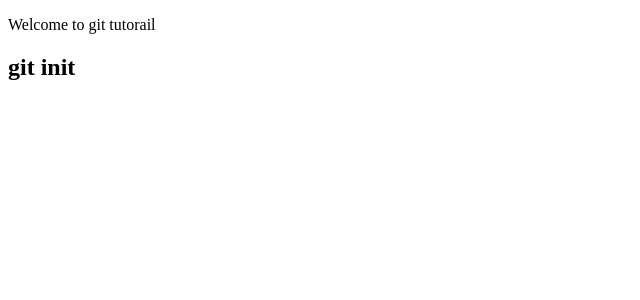
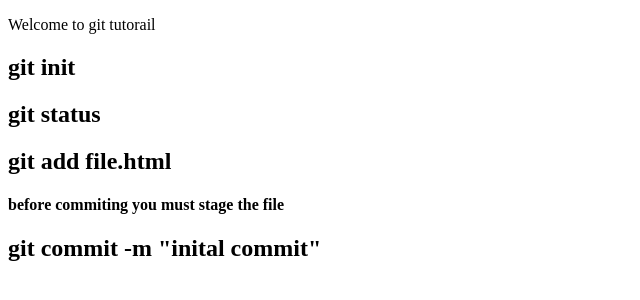
Before and after one commit to NagoriMustakim/git-tut, a plain HTML site: page index.html in a window 1280 px wide. Shown: the whole page, without its empty margins (0-640 px from the left). Drawn offline with Linux system fonts and the light colour scheme.

Commit message:
second commit

```diff
--- a/index.html
+++ b/index.html
@@ -11,6 +11,10 @@
 <body>
     <p>Welcome to git tutorail <br>
     <h2>git init </h2>
+    <h2>git status</h2>
+    <h2>git add file.html</h2>
+    <h4>before commiting you must stage the file</h4>
+    <h2>git commit -m "inital commit"</h2>
 
     </p>
 
```
